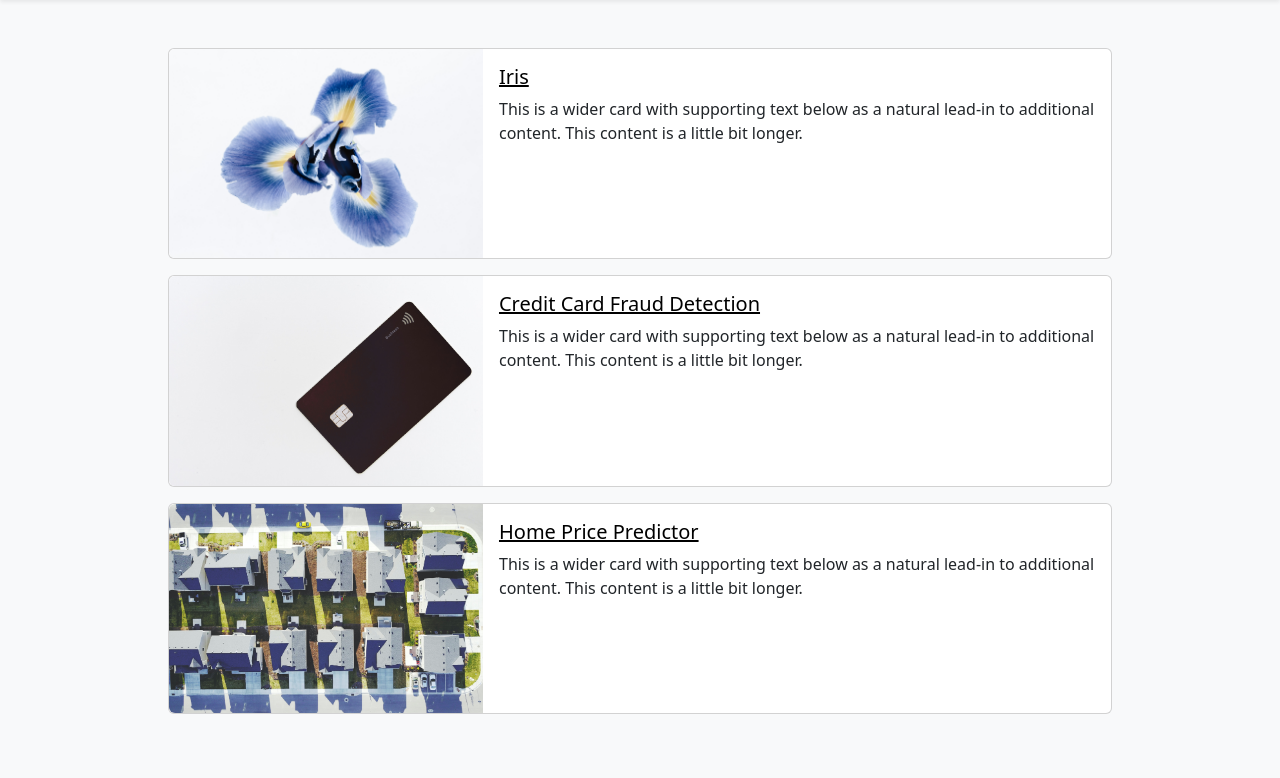
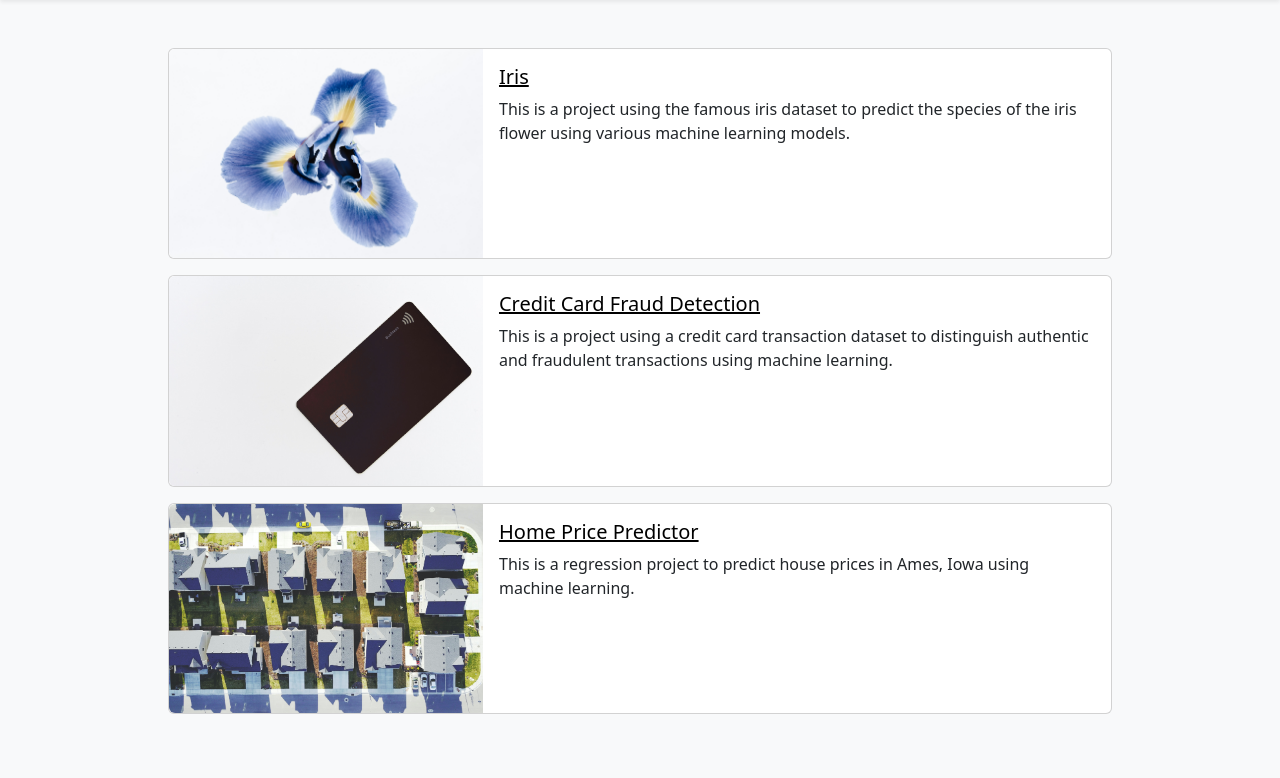
Before and after one commit to pot8osince98/myproject, a Flask app: page /projects/ in a window 1280 px wide. Shown: the part 56-834 px from the top of the page. Run offline with Flask 2, Linux system fonts and the light colour scheme.

Commit message:
added card texts to home page and all projects page

```diff
--- a/myportfolio/templates/index.html
+++ b/myportfolio/templates/index.html
@@ -27,7 +27,7 @@ Potato Since '98
                     <h5 class="card-title">
                         <a href="{{url_for('projects.iris')}}" class="text-black">Iris</a>
                     </h5>
-                    <p class="card-text">This is a longer card with supporting text below as a natural lead-in to additional content. This content is a little bit longer.</p>
+                    <p class="card-text">This is a project to predict the species of the iris flower using various machine learning models.</p>
                   </div>
                 </div>
             </div>
@@ -38,7 +38,7 @@ Potato Since '98
                     <h5 class="card-title">
                         <a href="{{url_for('projects.credit_card_fraud_detection')}}" class="text-black">Credit Card Fraud Detection</a>
                     </h5>
-                    <p class="card-text">This is a longer card with supporting text below as a natural lead-in to additional content. This content is a little bit longer.</p>
+                    <p class="card-text">This is a project to distinguish authentic and fraudulent transactions using machine learning.</p>
                   </div>
                 </div>
             </div>
@@ -49,7 +49,7 @@ Potato Since '98
                     <h5 class="card-title">
                         <a href="{{url_for('projects.home_price_predictor')}}" class="text-black">Home Price Predictor</a>
                     </h5>
-                    <p class="card-text">This is a longer card with supporting text below as a natural lead-in to additional content. This content is a little bit longer.</p>
+                    <p class="card-text">This is a regression project to predict house prices in Ames, Iowa using machine learning. </p>
                   </div>
                 </div>
             </div>
--- a/myportfolio/templates/projects.html
+++ b/myportfolio/templates/projects.html
@@ -16,7 +16,7 @@ Projects
                 <h5 class="card-title">
                     <a href="{{url_for('projects.iris')}}" class="text-black">Iris</a>
                 </h5>
-                <p class="card-text">This is a wider card with supporting text below as a natural lead-in to additional content. This content is a little bit longer.</p>
+                <p class="card-text">This is a project using the famous iris dataset to predict the species of the iris flower using various machine learning models.</p>
               </div>
             </div>
           </div>
@@ -31,7 +31,7 @@ Projects
                 <h5 class="card-title">
                     <a href="{{url_for('projects.credit_card_fraud_detection')}}" class="text-black">Credit Card Fraud Detection</a>
                 </h5>
-                <p class="card-text">This is a wider card with supporting text below as a natural lead-in to additional content. This content is a little bit longer.</p>
+                <p class="card-text">This is a project using a credit card transaction dataset to distinguish authentic and fraudulent transactions using machine learning.</p>
               </div>
             </div>
           </div>
@@ -46,7 +46,7 @@ Projects
                 <h5 class="card-title">
                     <a href="{{url_for('projects.home_price_predictor')}}" class="text-black">Home Price Predictor</a>
                 </h5>
-                <p class="card-text">This is a wider card with supporting text below as a natural lead-in to additional content. This content is a little bit longer.</p>
+                <p class="card-text">This is a regression project to predict house prices in Ames, Iowa using machine learning.</p>
               </div>
             </div>
           </div>
```
